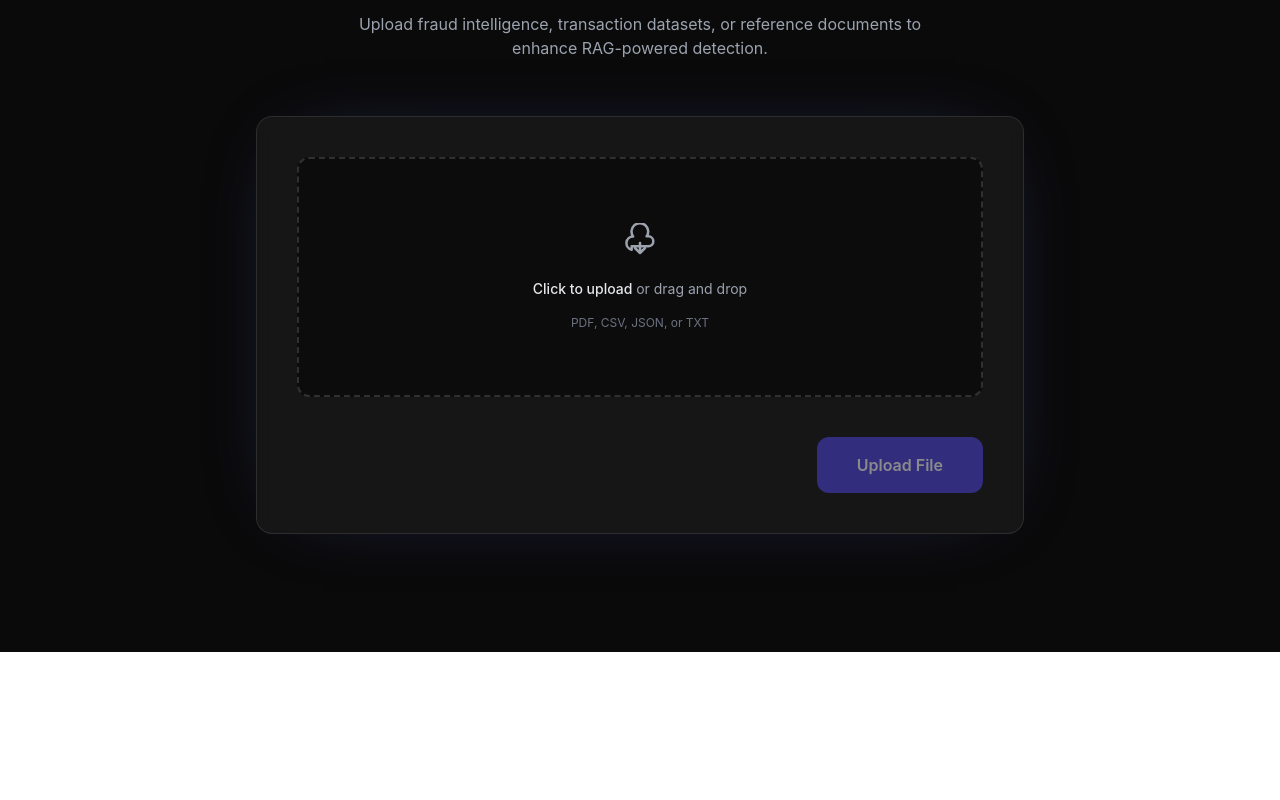
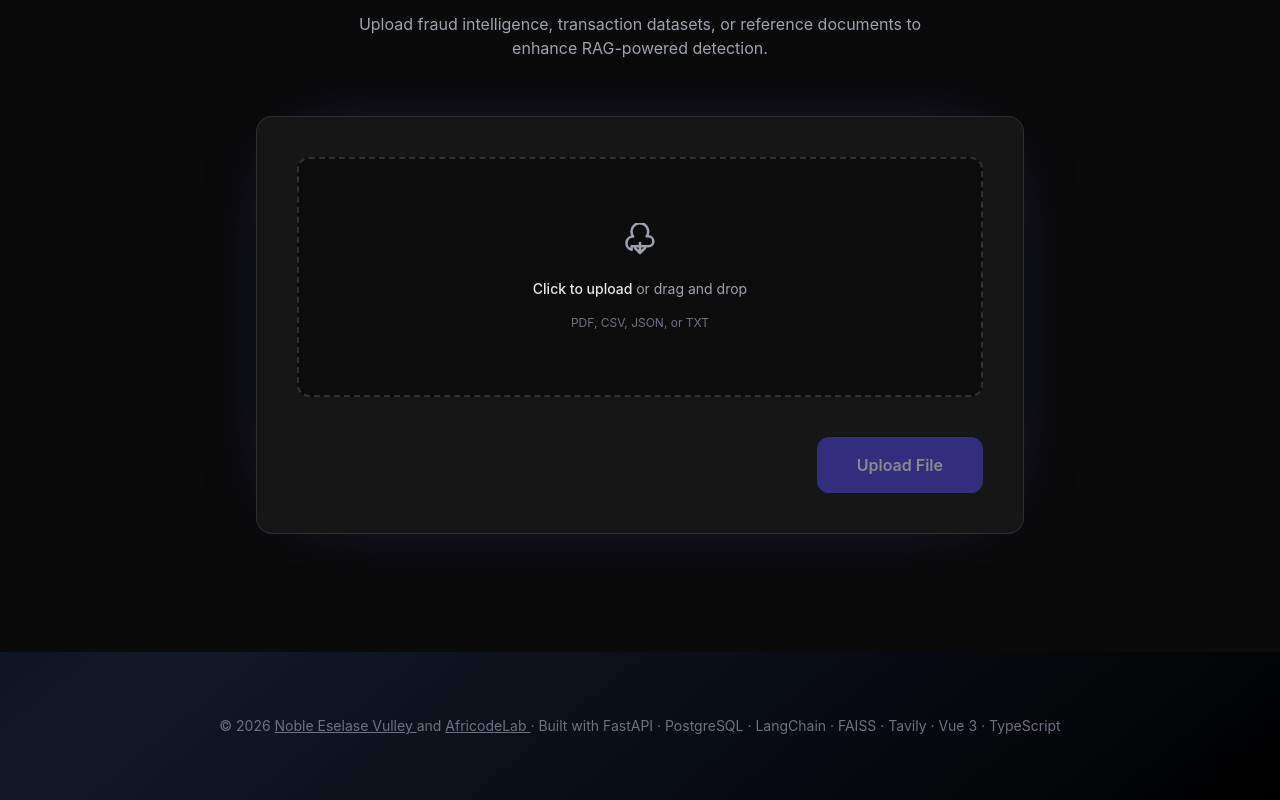
Before and after one commit to Eselase-Noble/fraud_detector_ui, a Vue app: page /upload in a window 1280 px wide. Shown: the part 228-1028 px from the top of the page. Before the commit the page ends 880 px from the top, so only its background shows below. Built offline with nearby package versions, Linux system fonts and the light colour scheme.

Commit message:
Auto Commit: 2026-02-18 19:30:01

```diff
--- a/src/components/FileUpload.vue
+++ b/src/components/FileUpload.vue
@@ -171,6 +171,18 @@ const upload = async () => {
 
     </div>
   </section>
+  <!-- FOOTER -->
+  <footer class="py-16 text-center text-sm text-gray-500">
+    &copy; 2026
+    <a href="https://nobleson.info" target="_blank" rel="noopener noreferrer" class="underline hover:text-gray-700">
+      Noble Eselase Vulley
+    </a>
+    and
+    <a href="https://africodelab.net" target="_blank" rel="noopener noreferrer" class="underline hover:text-gray-700">
+      AfricodeLab
+    </a>
+    · Built with FastAPI · PostgreSQL · LangChain · FAISS · Tavily · Vue 3 · TypeScript
+  </footer>
 </template>
 
 <style scoped>
--- a/src/components/TransactionForm.vue
+++ b/src/components/TransactionForm.vue
@@ -222,6 +222,18 @@ const reset = () => {
 
     </div>
   </section>
+  <!-- FOOTER -->
+  <footer class="py-16 text-center text-sm text-gray-500">
+    &copy; 2026
+    <a href="https://nobleson.info" target="_blank" rel="noopener noreferrer" class="underline hover:text-gray-700">
+      Noble Eselase Vulley
+    </a>
+    and
+    <a href="https://africodelab.net" target="_blank" rel="noopener noreferrer" class="underline hover:text-gray-700">
+      AfricodeLab
+    </a>
+    · Built with FastAPI · PostgreSQL · LangChain · FAISS · Tavily · Vue 3 · TypeScript
+  </footer>
 </template>
 
 <style scoped>
--- a/src/views/Analytics.vue
+++ b/src/views/Analytics.vue
@@ -325,10 +325,24 @@ const sparklinePath = (
           </div>
         </div>
 
+
+
       </template>
 
     </div>
   </section>
+  <!-- FOOTER -->
+  <footer class="py-16 text-center text-sm text-gray-500">
+    &copy; 2026
+    <a href="https://nobleson.info" target="_blank" rel="noopener noreferrer" class="underline hover:text-gray-700">
+      Noble Eselase Vulley
+    </a>
+    and
+    <a href="https://africodelab.net" target="_blank" rel="noopener noreferrer" class="underline hover:text-gray-700">
+      AfricodeLab
+    </a>
+    · Built with FastAPI · PostgreSQL · LangChain · FAISS · Tavily · Vue 3 · TypeScript
+  </footer>
 </template>
 
 <style scoped>
--- a/src/views/Landing.vue
+++ b/src/views/Landing.vue
@@ -120,8 +120,17 @@
 
     <!-- FOOTER -->
     <footer class="py-16 text-center text-sm text-gray-500">
-      Built with FastAPI · PostgreSQL · LangChain · FAISS · Tavily · Vue 3 · TypeScript
+      &copy; 2026
+      <a href="https://nobleson.info" target="_blank" rel="noopener noreferrer" class="underline hover:text-gray-700">
+        Noble Eselase Vulley
+      </a>
+      and
+      <a href="https://africodelab.net" target="_blank" rel="noopener noreferrer" class="underline hover:text-gray-700">
+        AfricodeLab
+      </a>
+      · Built with FastAPI · PostgreSQL · LangChain · FAISS · Tavily · Vue 3 · TypeScript
     </footer>
+
   </section>
 </template>
 
```
